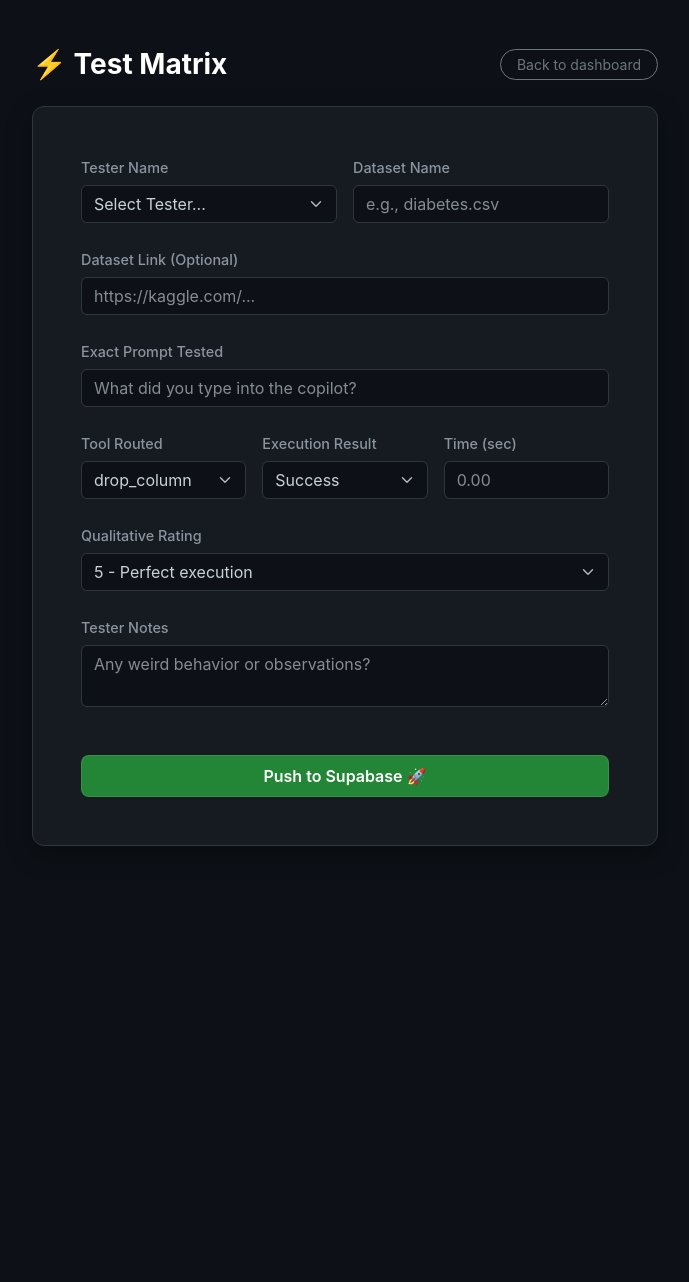
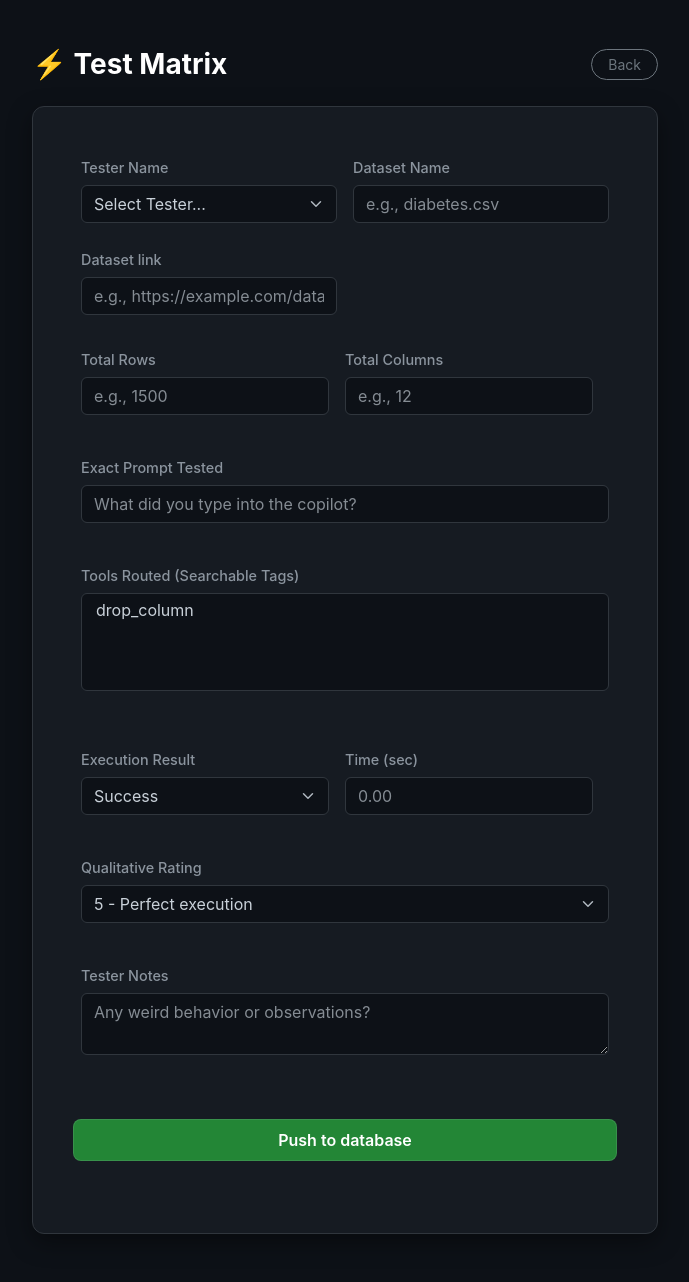
Before and after one commit to iqtadar-ai/TalkData, a Django app: page /matrix/ in a window 1280 px wide. Shown: the whole page, without its empty margins (295-984 px from the left). Before the commit the page ends 846 px from the top, so only its background shows below. Run offline with Django 5.2, Linux system fonts and the light colour scheme; some libraries are stand-ins or nearby versions.

Commit message:
Updated and Fix bug in the form

```diff
--- a/assistant/templates/assistant/matrix.html
+++ b/assistant/templates/assistant/matrix.html
@@ -1,31 +1,29 @@
 <!DOCTYPE html>
-<!-- Turning on native dark mode fixes the muddy colors instantly -->
 <html lang="en" data-bs-theme="dark">
 <head>
     <title>Test Matrix Logger</title>
     <link href="https://cdn.jsdelivr.net/npm/bootstrap@5.3.0/dist/css/bootstrap.min.css" rel="stylesheet">
+    <!-- Choices.js CSS for modern tag inputs -->
+    <link rel="stylesheet" href="https://cdn.jsdelivr.net/npm/choices.js/public/assets/styles/choices.min.css" />
+
     <style>
-        /* Sleek, deep background instead of the standard gray */
         body {
             background-color: #0d1117;
             color: #c9d1d9;
             font-family: -apple-system, BlinkMacSystemFont, "Segoe UI", Roboto, Helvetica, Arial, sans-serif;
         }
-        /* Glassy, modern card style */
         .glass-card {
             background-color: #161b22;
             border: 1px solid #30363d;
             border-radius: 12px;
             box-shadow: 0 8px 24px rgba(0,0,0,0.4);
         }
-        /* Crisper labels */
         .form-label {
             font-weight: 500;
             color: #8b949e;
             font-size: 0.9rem;
             margin-bottom: 0.4rem;
         }
-        /* Subtle input borders */
         .form-control, .form-select {
             background-color: #0d1117;
             border: 1px solid #30363d;
@@ -37,7 +35,6 @@
             box-shadow: 0 0 0 0.25rem rgba(88, 166, 255, 0.25);
             color: #ffffff;
         }
-        /* Modern button */
         .btn-brand {
             background-color: #238636;
             color: white;
@@ -48,20 +45,48 @@
             background-color: #2ea043;
             color: white;
         }
+
+        /* Overrides to make Choices.js match the dark theme */
+        .choices__inner {
+            background-color: #0d1117 !important;
+            border: 1px solid #30363d !important;
+            border-radius: 6px !important;
+            min-height: 38px !important;
+            color: #c9d1d9 !important;
+        }
+        .choices__list--dropdown {
+            background-color: #161b22 !important;
+            border: 1px solid #30363d !important;
+            color: #c9d1d9 !important;
+            z-index: 9999;
+        }
+        .choices__input {
+            background-color: transparent !important;
+            color: #c9d1d9 !important;
+        }
+        .choices__list--multiple .choices__item {
+            background-color: #238636 !important;
+            border: 1px solid #2ea043 !important;
+            border-radius: 4px;
+        }
+        .choices__list--dropdown .choices__item--selectable.is-highlighted {
+            background-color: #30363d !important;
+        }
+        .choices[data-type*="select-multiple"] .choices__button {
+            border-left: 1px solid rgba(255,255,255,0.2) !important;
+        }
     </style>
 </head>
 <body class="p-4 p-md-5">
     <div class="container" style="max-width: 650px;">
 
-        <!-- Header -->
         <div class="d-flex justify-content-between align-items-center mb-4">
             <h3 class="fw-bold mb-0 text-white">
                 <span style="color: #58a6ff;">⚡</span> Test Matrix
             </h3>
-            <a href="{% url 'home' %}" class="btn btn-outline-secondary btn-sm rounded-pill px-3">Back to dashboard</a>
+            <a href="{% url 'home' %}" class="btn btn-outline-secondary btn-sm rounded-pill px-3">Back</a>
         </div>
 
-        <!-- Success/Error Alerts -->
         {% if messages %}
             {% for message in messages %}
                 <div class="alert alert-{{ message.tags }} alert-dismissible fade show border-0" style="background-color: #1f6feb20; color: #58a6ff; border-left: 4px solid #58a6ff !important;" role="alert">
@@ -71,7 +96,6 @@
             {% endfor %}
         {% endif %}
 
-        <!-- Form Card -->
         <div class="card glass-card">
             <div class="card-body p-4 p-md-5">
                 <form action="{% url 'test_matrix' %}" method="POST">
@@ -93,10 +117,21 @@
                             <input type="text" name="dataset_name" class="form-control" placeholder="e.g., diabetes.csv" required>
                         </div>
                     </div>
+                    <div class="row g-3 mb-4">
+                        <div class="col-md-6">
+                            <label class="form-label">Dataset link</label>
+                            <input type="text" name="dataset_link" class="form-control" placeholder="e.g., https://example.com/dataset.csv">
+                        </div>
 
-                    <div class="mb-4">
-                        <label class="form-label">Dataset Link (Optional)</label>
-                        <input type="url" name="dataset_link" class="form-control" placeholder="https://kaggle.com/...">
+                    <div class="row g-3 mb-4">
+                        <div class="col-md-6">
+                            <label class="form-label">Total Rows</label>
+                            <input type="number" name="dataset_rows" class="form-control" placeholder="e.g., 1500">
+                        </div>
+                        <div class="col-md-6">
+                            <label class="form-label">Total Columns</label>
+                            <input type="number" name="dataset_columns" class="form-control" placeholder="e.g., 12">
+                        </div>
                     </div>
 
                     <div class="mb-4">
@@ -104,24 +139,28 @@
                         <input type="text" name="prompt" class="form-control" placeholder="What did you type into the copilot?" required>
                     </div>
 
+                    <!-- FULL WIDTH ROW FOR TOOLS -->
+                    <div class="mb-4">
+                        <label class="form-label">Tools Routed (Searchable Tags)</label>
+                        <select id="tools_select" name="tool_routed" class="form-select" multiple required>
+                            <option value="drop_column">drop_column</option>
+                            {% comment %} <option value="rename_column">rename_column</option>
+                            <option value="duplicate_column">duplicate_column</option>
+                            <option value="Hallucinated">None / Hallucinated</option> {% endcomment %}
+                        </select>
+                    </div>
+
+                    <!-- SPLIT ROW FOR RESULT AND TIME -->
                     <div class="row g-3 mb-4">
-                        <div class="col-md-4">
-                            <label class="form-label">Tool Routed</label>
-                            <select name="tool_routed" class="form-select" required>
-                                <option value="drop_column">drop_column</option>
-                                <option value="rename_column">rename_column</option>
-                                <option value="duplicate_column">duplicate_column</option>
-                                <option value="Hallucinated">None / Hallucinated</option>
-                            </select>
-                        </div>
-                        <div class="col-md-4">
+                        <div class="col-md-6">
                             <label class="form-label">Execution Result</label>
                             <select name="is_success" class="form-select" required>
                                 <option value="True"> Success</option>
                                 <option value="False"> Failed</option>
+                                <option value="Partial"> Partial Success</option>
                             </select>
                         </div>
-                        <div class="col-md-4">
+                        <div class="col-md-6">
                             <label class="form-label">Time (sec)</label>
                             <input type="number" step="0.01" name="execution_time" class="form-control" placeholder="0.00">
                         </div>
@@ -143,13 +182,27 @@
                         <textarea name="notes" class="form-control" rows="2" placeholder="Any weird behavior or observations?"></textarea>
                     </div>
 
-                    <button type="submit" class="btn btn-brand w-100 py-2 rounded-3">Push to Supabase 🚀</button>
+                    <button type="submit" class="btn btn-brand w-100 py-2 rounded-3">Push to database </button>
                 </form>
             </div>
         </div>
     </div>
 
-    <!-- Bootstrap JS for dismissible alerts -->
     <script src="https://cdn.jsdelivr.net/npm/bootstrap@5.3.0/dist/js/bootstrap.bundle.min.js"></script>
+    <!-- Choices.js Script -->
+    <script src="https://cdn.jsdelivr.net/npm/choices.js/public/assets/scripts/choices.min.js"></script>
+    <script>
+        // Initialize the tag input when the page loads
+        document.addEventListener('DOMContentLoaded', function() {
+            var element = document.getElementById('tools_select');
+            var choices = new Choices(element, {
+                removeItemButton: true,
+                searchEnabled: true,
+                searchPlaceholderValue: "Type to search tools...",
+                placeholderValue: "Click to select tools",
+                shouldSort: false
+            });
+        });
+    </script>
 </body>
 </html>
--- a/assistant/views.py
+++ b/assistant/views.py
@@ -316,13 +316,17 @@ def test_matrix(request):
 
         try:
             supabase: Client = create_client(url, key)
+            selected_tools = request.POST.getlist('tool_routed')
+            tools_string = ", ".join(selected_tools) if selected_tools else "None"
 
             data = {
                 "tester_name": request.POST.get('tester_name'),
                 "dataset_name": request.POST.get('dataset_name'),
-                "dataset_link": request.POST.get('dataset_link', ''), # New field added here
+                "dataset_link": request.POST.get('dataset_link', ''),
+                "dataset_rows": int(request.POST.get('dataset_rows') or 0),
+                "dataset_columns": int(request.POST.get('dataset_columns') or 0),
                 "prompt": request.POST.get('prompt'),
-                "tool_routed": request.POST.get('tool_routed'),
+                "tool_routed": tools_string,  # 3. Pass the joined string here
                 "is_success": request.POST.get('is_success') == 'True',
                 "execution_time": float(request.POST.get('execution_time') or 0.0),
                 "human_rating": int(request.POST.get('rating')),
```
